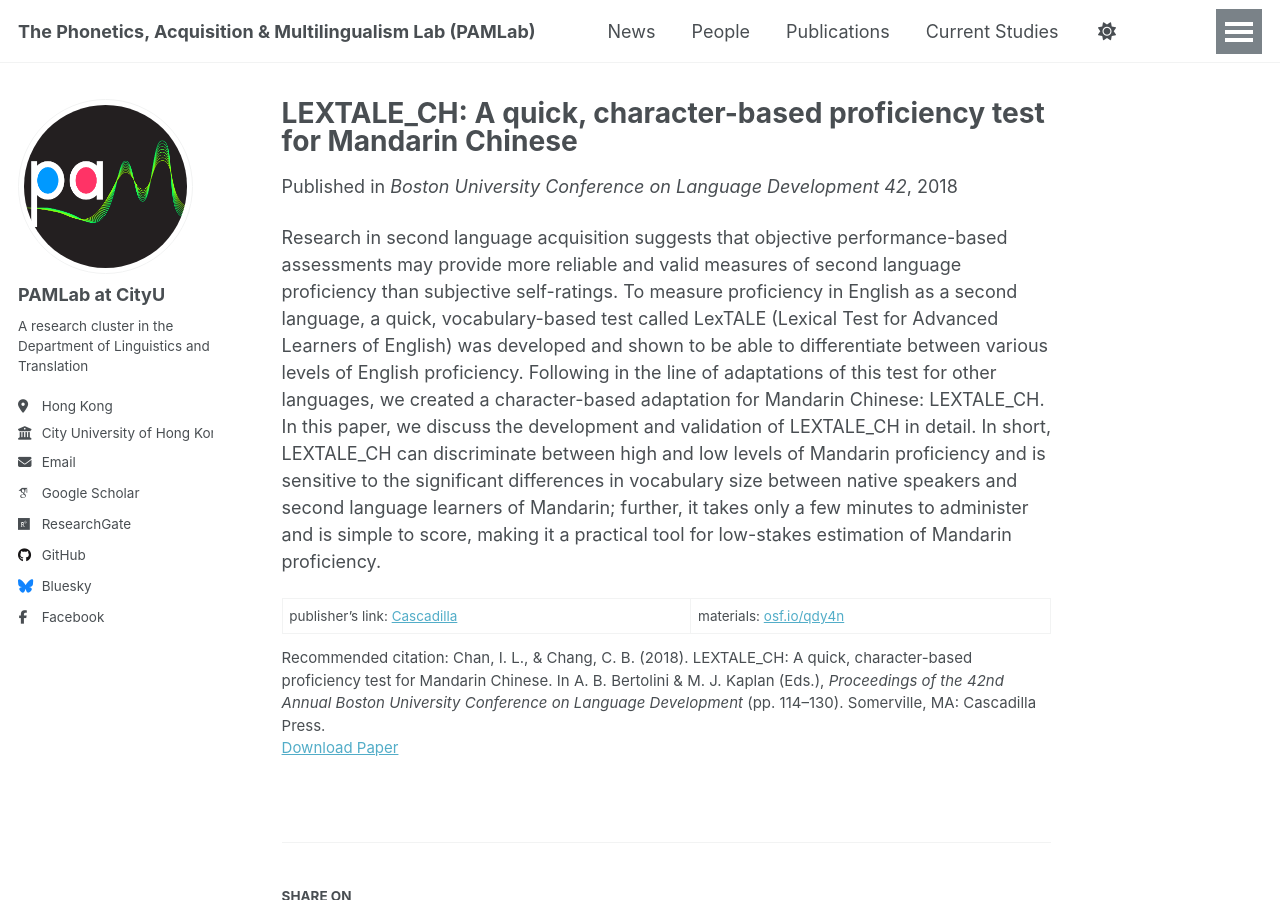
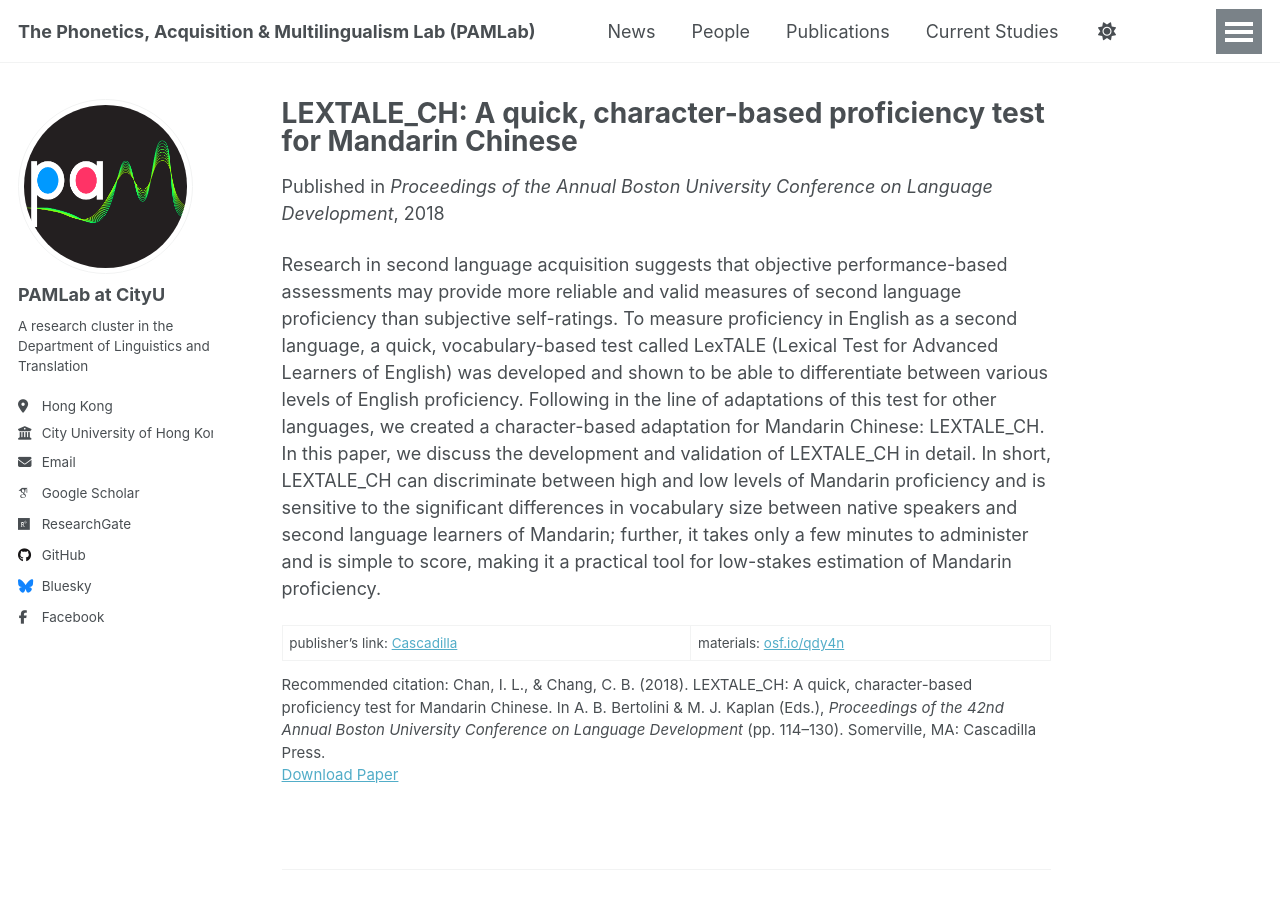
Before and after one commit to thepamlab/thepamlab.github.io, a Jekyll site: the page built from _publications/2018-05-31-LEXTALE_CH.md, in a window 1280 px wide and 900 px high. Built offline with Jekyll 4.4.1, drawn with Linux system fonts in a browser that asks for light colours; some web fonts are replaced; a script that is not in the unit is left out.

Commit message:
Update 2018-05-31-LEXTALE_CH.md

```diff
--- a/_publications/2018-05-31-LEXTALE_CH.md
+++ b/_publications/2018-05-31-LEXTALE_CH.md
@@ -5,7 +5,7 @@ category: other
 permalink: /publication/2018-05-31-LEXTALE_CH
 excerpt: "Research in second language acquisition suggests that objective performance-based assessments may provide more reliable and..."
 date: 2018-05-31
-venue: 'Boston University Conference on Language Development 42'
+venue: 'Proceedings of the Annual Boston University Conference on Language Development'
 paperurl: 'http://thepamlab.github.io/files/ChanChang2018_BUCLD42.pdf'
 citation: "Chan, I. L., & Chang, C. B. (2018). LEXTALE_CH: A quick, character-based proficiency test for Mandarin Chinese. In A. B. Bertolini & M. J. Kaplan (Eds.), <i>Proceedings of the 42nd Annual Boston University Conference on Language Development</i> (pp. 114–130). Somerville, MA: Cascadilla Press."
 ---
```
